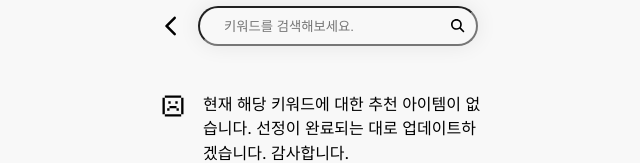
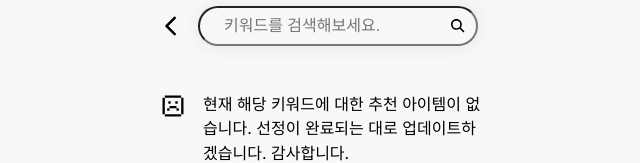
Before and after one commit to banzzak/recommendation-best-web, a Next.js app: page /1 in a window 1280 px wide. Shown: the top 163 px of the page, without its empty margins (317-957 px from the left). Built offline with nearby package versions, Linux system fonts and the light colour scheme; no server answers; the database is empty.

Commit message:
Change search input font size to 16px.

```diff
--- a/components/navigation-bar.module.css
+++ b/components/navigation-bar.module.css
@@ -5,6 +5,11 @@
   flex-shrink: 0;
   overflow: hidden;
 }
+
+.icroundArrowBackIosParent input {
+  font-size: 16px;
+}
+
 .searchBar {
   box-sizing: border-box;
   padding: 8px 24px;
--- a/pages/[keyword].tsx
+++ b/pages/[keyword].tsx
@@ -27,12 +27,8 @@ const DetailPage: NextPage<Props> = ({hasSearchResult, keyword, recommendedKeywo
   useEffect(() => {
     if (typeof window !== 'undefined' && document) {
       (document.querySelector('meta[name=viewport]') as HTMLMetaElement).
-      setAttribute('content', 'width=device-width, initial-scale=1.0, maximum-scale=1');
+      setAttribute('content', 'width=device-width, initial-scale=1.0');
       window.scrollTo({ top: 0, left:0, behavior: 'smooth' });
-      window.resizeTo(
-        window.screen.availWidth,
-        window.screen.availHeight);
-      document.body.style.zoom = '100%';
     }
   }, [hasSearchResult, keyword, recommendedKeywordData]);
   const router = useRouter();
```
